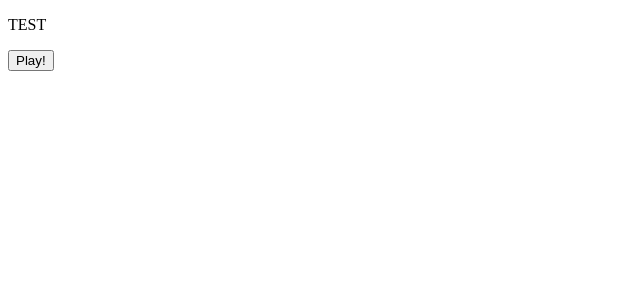
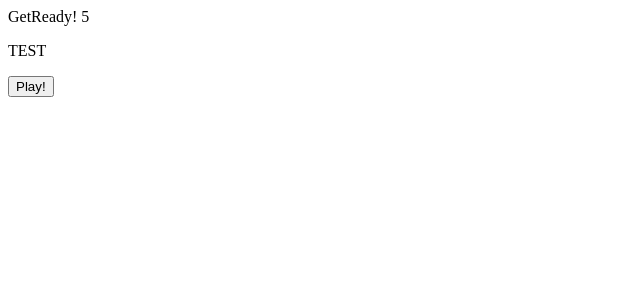
Before and after one commit to zum281/speedtype, a Next.js app: page / in a window 1280 px wide. Shown: the top 300 px of the page, without its empty margins (0-640 px from the left). Built offline with nearby package versions, Linux system fonts and the light colour scheme.

Commit message:
feat: added timer with initial countdown

```diff
--- a/src/components/Game/Game.tsx
+++ b/src/components/Game/Game.tsx
@@ -63,8 +63,7 @@ const Game: FC<Props> = ({ playing, endGame }) => {
 		}
 	};
 
-	useEffect(() => {
-		if (index === initialChars.length) {
+	const resetGame = () => {
 		endGame();
 		setIndex(0);
 		setUserInput("");
@@ -72,8 +71,11 @@ const Game: FC<Props> = ({ playing, endGame }) => {
 			return { ...char, color: CharColor.BLACK };
 		});
 		setChars([...newChars]);
-		}
-	}, [index]);
+	};
+
+	useEffect(() => {
+		index === initialChars.length && resetGame();
+	}, [index, resetGame]);
 
 	return (
 		<>
--- /dev/null
+++ b/src/components/Timer/Timer.tsx
@@ -0,0 +1,47 @@
+import React, { FunctionComponent as FC, useEffect, useState } from "react";
+
+interface Props {
+	start: boolean;
+}
+
+const Timer: FC<Props> = ({ start }) => {
+	const [ms, setMS] = useState(0);
+	const [countDown, setCountDown] = useState(5);
+
+	useEffect(() => {
+		let interval: NodeJS.Timer | undefined = undefined;
+		if (start && countDown === 0) {
+			interval = setInterval(() => {
+				setMS((seconds) => seconds + 1);
+			}, 1);
+		} else if (!start && ms !== 0) {
+			clearInterval(interval);
+		}
+		return () => clearInterval(interval!);
+	}, [countDown, ms, start]);
+
+	useEffect(() => {
+		let timeout: NodeJS.Timeout | undefined = undefined;
+		if (start) {
+			timeout = setTimeout(() => {
+				setCountDown((countDown) => countDown - 1);
+			}, 1000);
+
+			if (countDown === 0) {
+				clearTimeout(timeout);
+			}
+		}
+	}, [start, countDown]);
+
+	return (
+		<>
+			{countDown === 0 ? (
+				<div>{ms} ms</div>
+			) : (
+				<div>GetReady! {countDown}</div>
+			)}
+		</>
+	);
+};
+
+export default Timer;
--- /dev/null
+++ b/src/components/Timer/index.tsx
@@ -0,0 +1 @@
+export { default as Timer } from "./Timer";
--- a/src/pages/index.tsx
+++ b/src/pages/index.tsx
@@ -1,8 +1,10 @@
 import React, { FunctionComponent as FC, useState } from "react";
 import { Game } from "@components/Game";
+import { Timer } from "../components/Timer";
 
 export const Home: FC = () => {
 	const [playing, setPlaying] = useState(false);
+	const [time, setTime] = useState(0);
 	const startGame = () => {
 		setPlaying(true);
 	};
@@ -12,6 +14,7 @@ export const Home: FC = () => {
 	};
 	return (
 		<>
+			<Timer start={playing} />
 			<Game playing={playing} endGame={endGame} />
 			<button onClick={startGame} disabled={playing}>
 				Play!
```
Lines whose indentation alone changed are shown as unchanged.
